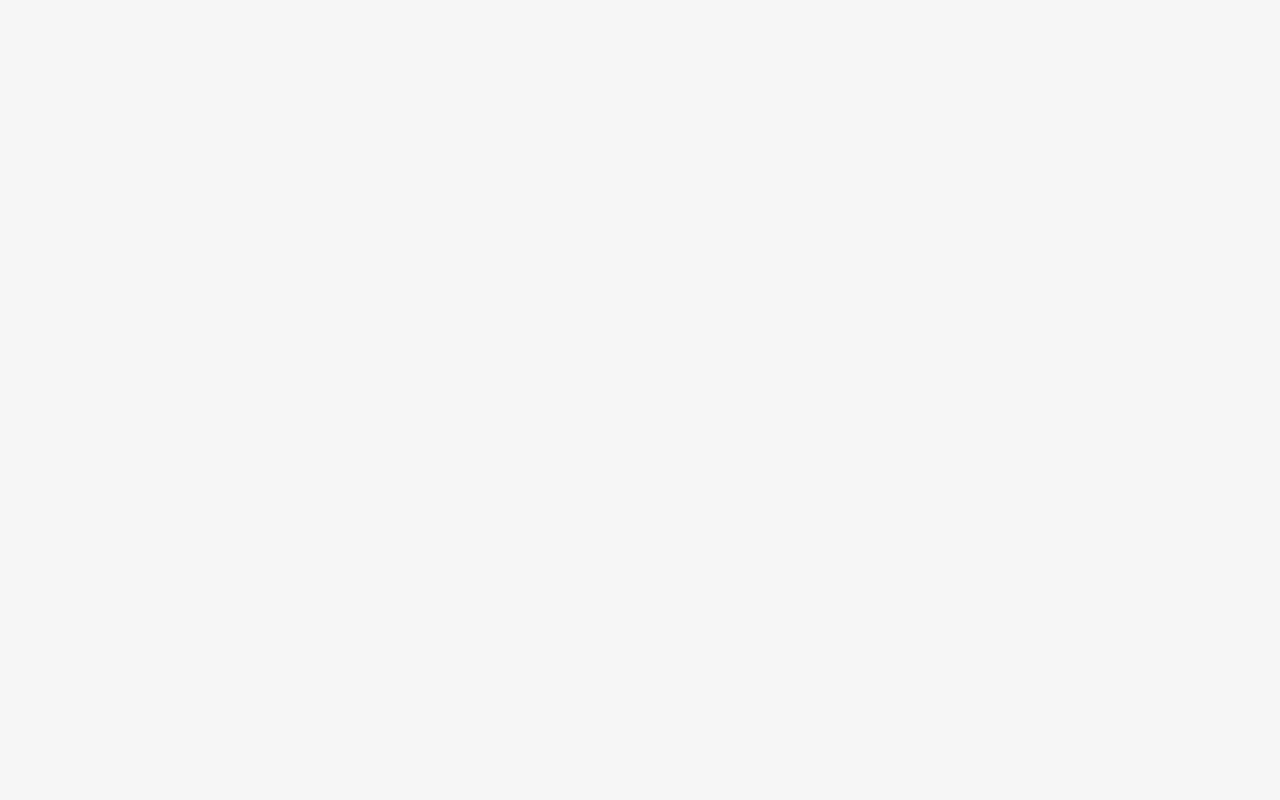
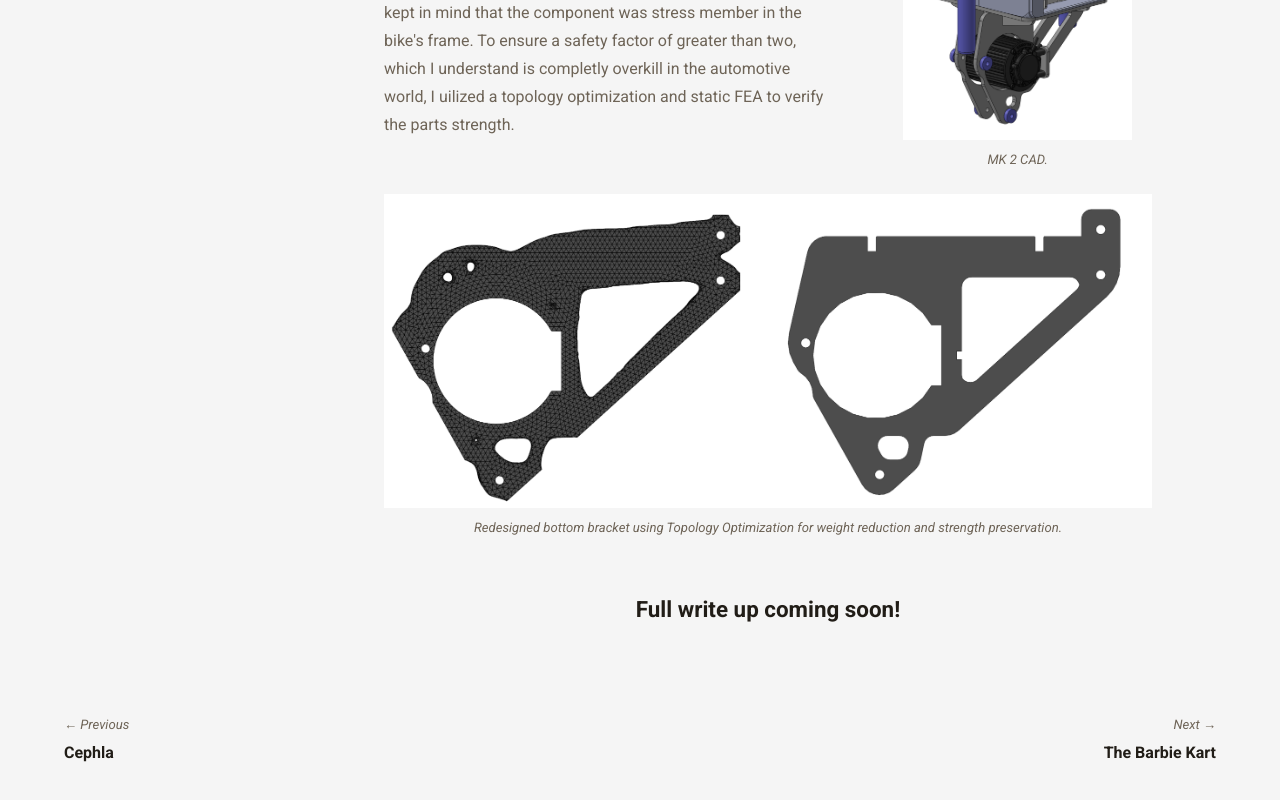
Before and after one commit to ehseki/Evan-Seki-Portfolio, a React (Vite) app: page /yamaha-conversion in a window 1280 px wide. Shown: the part 2200-3000 px from the top of the page. Before the commit the page ends 2085 px from the top, so only its background shows below. Built offline with nearby package versions, Linux system fonts and the light colour scheme.

Commit message:
information added about yamaha conversion current status

```diff
--- a/src/pages/ProjectOne.tsx
+++ b/src/pages/ProjectOne.tsx
@@ -36,7 +36,7 @@ export default function ProjectOne() {
                 heading="Mechanical Redesigns"
                 body={[
                     "When we first received the robot, its mechanical condition was in rough shape. Many of the robotic links showed signs of excessive wear such as creep and cracking. Moreover, after remanufacturing the links the lack of consistent hardware and accurate CAD models led to difficulties assembling the robot. Our team concluded that the robot simply would not be able to support our goal of reliable bipedal locomotion and that major mechanical redesigns were required.",
-                    "When redesigning Ava our team had two main focuses: proper DFMA (design for manufacturing and assembly) and structural optimization. In regard to DFMA, our team utilized a top down assembly approach to organize our workflow. We used the position of the motors to drive the base geometry of the robotic links. This approached allowed for proper fitment as we were able to use tools such as interference detection to ensure correct GD&T (Goemetric Dimensioning and Tolerancing). The base parts were then optimized for strength and weight using a topology study. This study was used as a guide to show where material could be removed. The finalized parts were then validated through a finite element analysis. Through our teams redesigns, the total weight of Ava was reduced by 5.11% and the stegnth increased by just over 20% (Von Mises Stress Criterion)."
+                    "When redesigning Ava our team had two main focuses: proper DFMA (design for manufacturing and assembly) and structural optimization. In regard to DFMA, our team utilized a top down assembly approach to organize our workflow. We used the position of the motors to drive the base geometry of the robotic links. This approached allowed for proper fitment as we were able to use tools such as interference detection to ensure correct GD&T (Geometric Dimensioning and Tolerancing). The base parts were then optimized for strength and weight using a topology study. This study was used as a guide to show where material could be removed. The finalized parts were then validated through a finite element analysis. Through our teams redesigns, the total weight of Ava was reduced by 5.11% and the stegnth increased by just over 20% (Von Mises Stress Criterion)."
                 ]}
                 stackImages
                 tightBottom
--- a/src/pages/ProjectThree.tsx
+++ b/src/pages/ProjectThree.tsx
@@ -76,11 +76,39 @@ export default function ProjectThree() {
 
                     </section>
 
+
+                    <ContentSection
+                        tightTop
+                        heading="Mark Two (In progress)"
+                        body={[
+                            "Pictured on the right is the redesigned motor cradle and battery mount. The pictured CAD is 90% complete, currently working through PLA test prints to ensure proper fitment, adding in missing hardware, and finalizing the remainging aestetic compnents such as wire management boxes.  Once completed, I will begin the final maunfacturing process.",
+                            "I was much more conscientious of the design decisions I made while creating this version. When desinging the bottom cradle I kept in mind that the component was stress member in the bike's frame. To ensure a safety factor of greater than two, which I understand is completly overkill in the automotive world, I uilized a topology optimization and static FEA to verify the parts strength."
+                        ]}
+                        stackImages
+                        tightBottom
+                        images={[
+                            { src: asset("/project-three/mk2-90-cad.png"), caption: "MK 2 CAD.", framed: false, width: "85%", natural: true },
+                        ]}
+                    />
+                    <section className="content-section" style={{ paddingTop: '20px', paddingBottom: '52px' }}>
+                        <figure className="content-section-figure content-section-figure--plain">
+                            <div className="media-plain" style={{ width: '100%' }}>
+                                <div className="frame-photo frame-photo--natural">
+                                    <img src={asset("/project-three/mk2-bottom-bracket.png")} alt="Thigh and calf redesign process" />
+                                </div>
+                            </div>
+                            <figcaption>Redesigned bottom bracket using Topology Optimization for weight reduction and strength preservation.</figcaption>
+                        </figure>
+
+                    </section>
+
                     <section className="content-section" style={{ paddingTop: '4px' }}>
                         <p style={{ textAlign: 'center', fontWeight: 700, fontSize: '1.4rem', color: 'var(--ink)', margin: 0 }}>
-                            More updates to come!
+                            Full write up coming soon!
                         </p>
                     </section>
+
+
 
                 </div>
             </div>
```
Also changed, not shown: public/project-three/mk2-90-cad.png (added), public/project-three/mk2-bottom-bracket.png (added).
